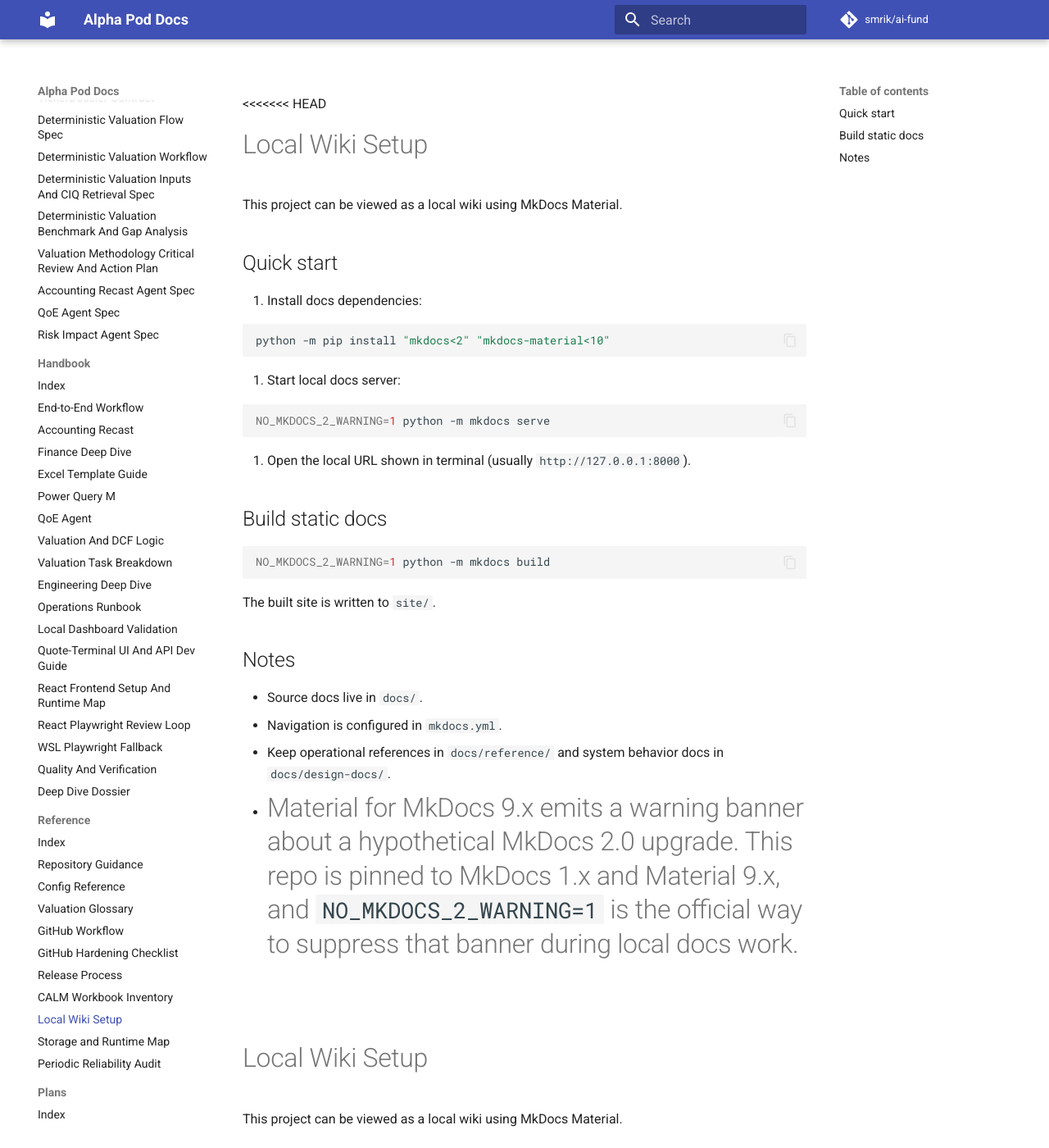
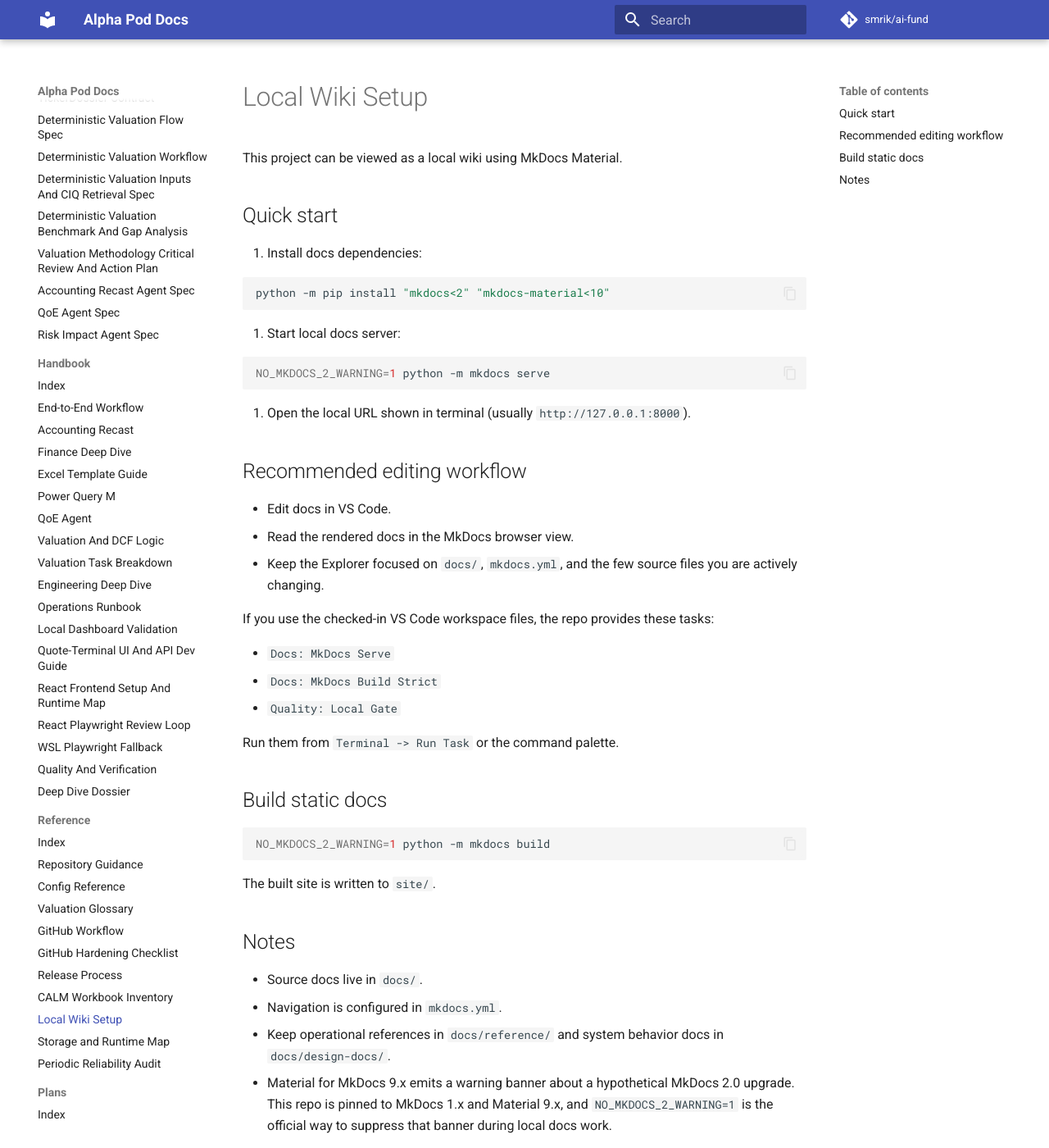
Before and after one commit to smrik/ai-fund, an MkDocs documentation site: the page built from docs/reference/local-wiki.md, in a window 1280 px wide and 1400 px high. Shown: the whole window at 82% size. Built offline with MkDocs 1.6.1 and Material for MkDocs 9.7.7, drawn with Linux system fonts in a browser that asks for light colours; comment, search, counter and statistics services are not loaded; some of the changed text lies outside the part shown.

Commit message:
docs: remove stale committed conflict markers from local-wiki.md
Co-Authored-By: Claude Fable 5 <noreply@anthropic.com>

````diff
--- a/docs/reference/local-wiki.md
+++ b/docs/reference/local-wiki.md
@@ -1,39 +1,3 @@
-<<<<<<< HEAD
-# Local Wiki Setup
-
-This project can be viewed as a local wiki using MkDocs Material.
-
-## Quick start
-
-1. Install docs dependencies:
-
-```bash
-python -m pip install "mkdocs<2" "mkdocs-material<10"
-```
-
-2. Start local docs server:
-
-```bash
-NO_MKDOCS_2_WARNING=1 python -m mkdocs serve
-```
-
-3. Open the local URL shown in terminal (usually `http://127.0.0.1:8000`).
-
-## Build static docs
-
-```bash
-NO_MKDOCS_2_WARNING=1 python -m mkdocs build
-```
-
-The built site is written to `site/`.
-
-## Notes
-
-- Source docs live in `docs/`.
-- Navigation is configured in `mkdocs.yml`.
-- Keep operational references in `docs/reference/` and system behavior docs in `docs/design-docs/`.
-- Material for MkDocs 9.x emits a warning banner about a hypothetical MkDocs 2.0 upgrade. This repo is pinned to MkDocs 1.x and Material 9.x, and `NO_MKDOCS_2_WARNING=1` is the official way to suppress that banner during local docs work.
-=======
 # Local Wiki Setup
 
 This project can be viewed as a local wiki using MkDocs Material.
````
Also changed, not shown: other parts of docs/reference/local-wiki.md (+0 -2 lines).
